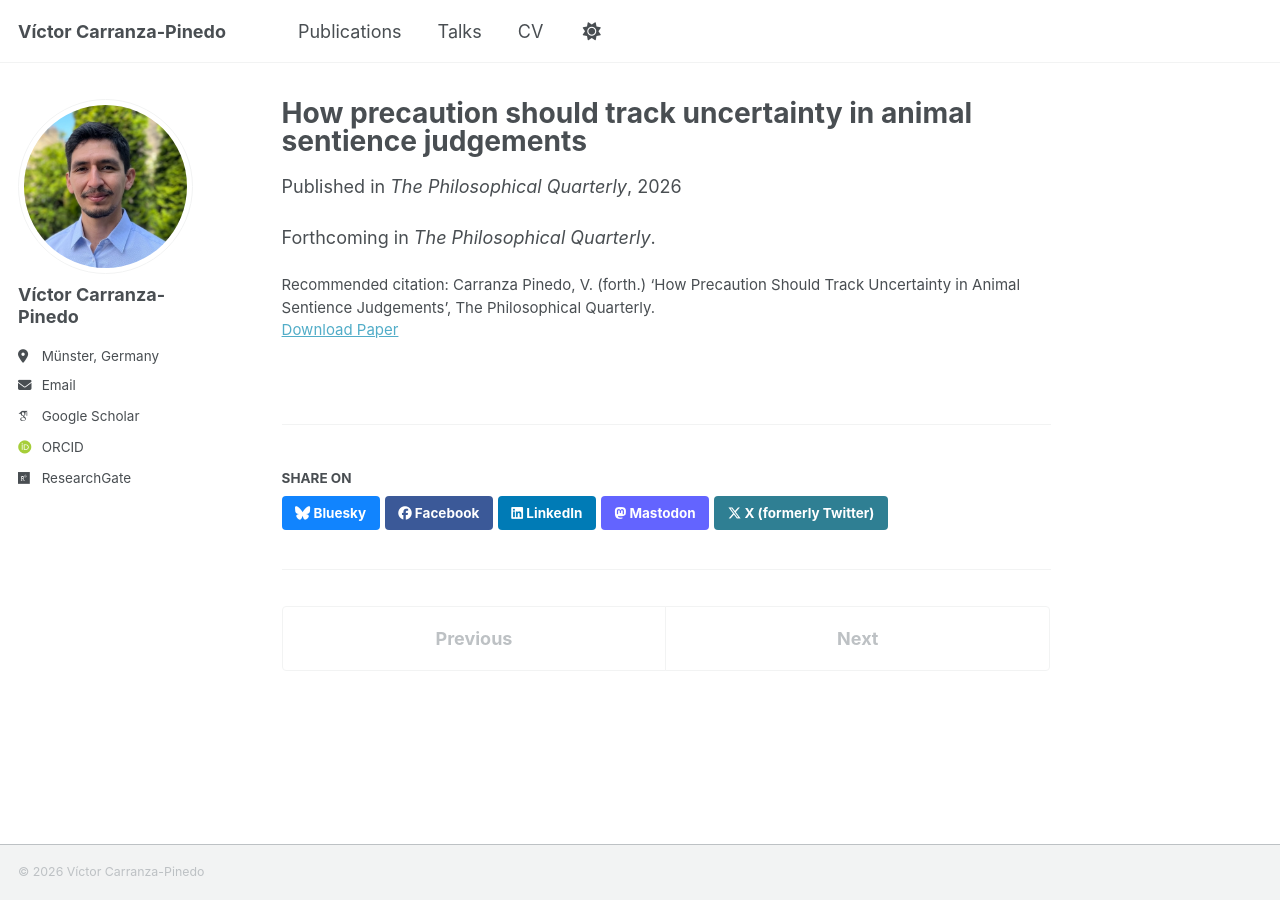
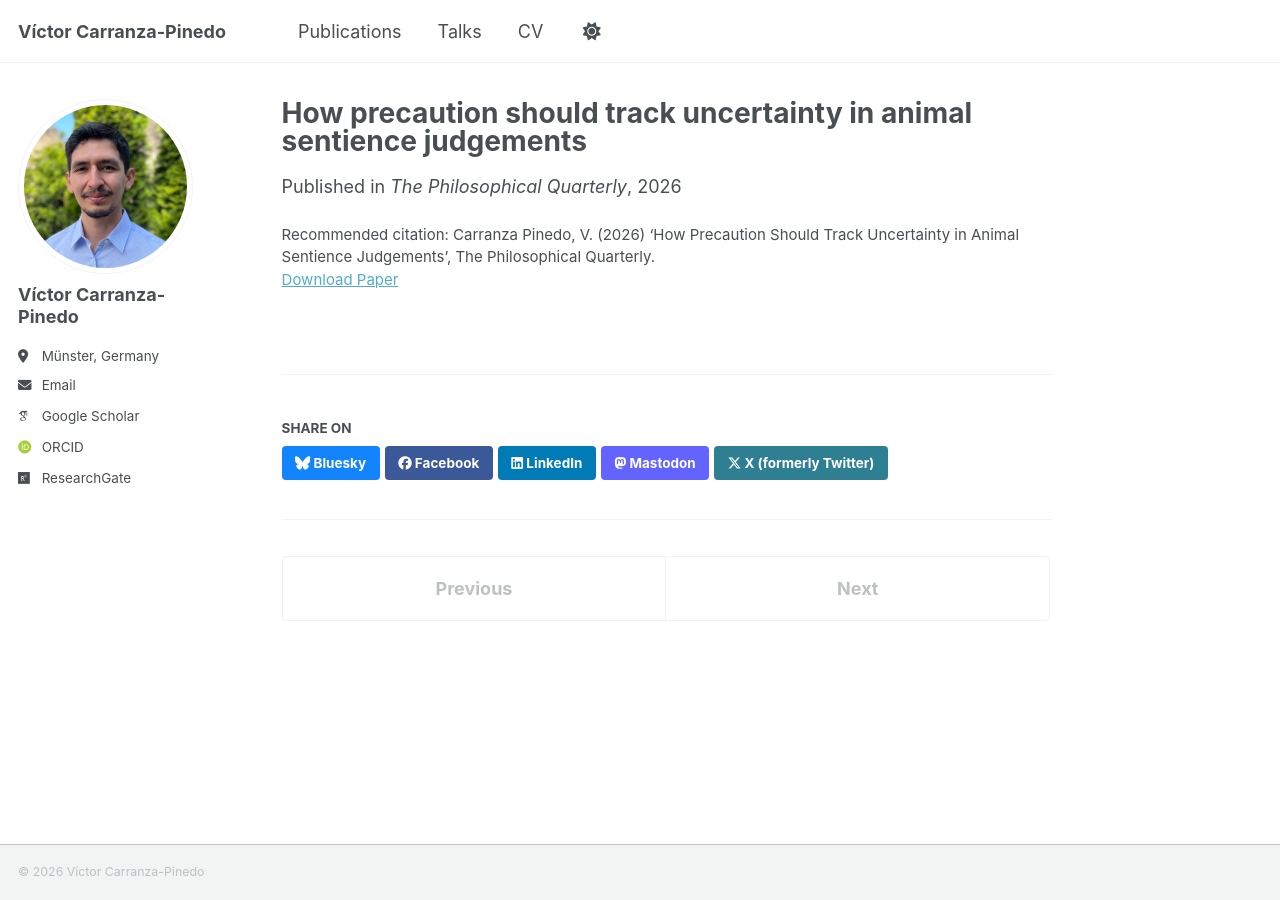
Before and after one commit to carranza-pinedo/carranza-pinedo.github.io, a Jekyll site: the page built from _publications/2026-precaution-uncertainty-animal-sentience.md, in a window 1280 px wide. Built offline with Jekyll 4.4.1, drawn with Linux system fonts in a browser that asks for light colours; some web fonts are replaced; a script bundle is joined from its source files by our own code; library files that are not in the unit come from our copies.

Commit message:
Update 2026-precaution-uncertainty-animal-sentience.md

```diff
--- a/_publications/2026-precaution-uncertainty-animal-sentience.md
+++ b/_publications/2026-precaution-uncertainty-animal-sentience.md
@@ -5,10 +5,8 @@
 permalink: /publication/2026-precaution-uncertainty-animal-sentience
 excerpt: "Forthcoming in The Philosophical Quarterly."
 date: 2026-06-04
-pub_year: "forth."
+pub_year: "2026"
 venue: "The Philosophical Quarterly"
 paperurl: https://philpapers.org/rec/CARHPS-2
-citation: "Carranza Pinedo, V. (forth.) ‘How Precaution Should Track Uncertainty in Animal Sentience Judgements’, The Philosophical Quarterly."
+citation: "Carranza Pinedo, V. (2026) ‘How Precaution Should Track Uncertainty in Animal Sentience Judgements’, The Philosophical Quarterly."
 ---
-
-Forthcoming in *The Philosophical Quarterly*.
```
